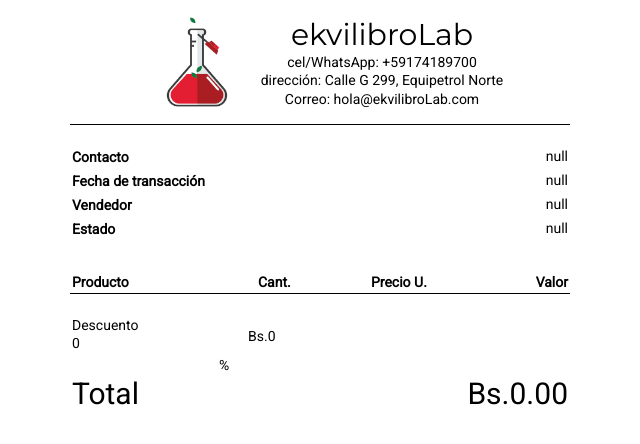
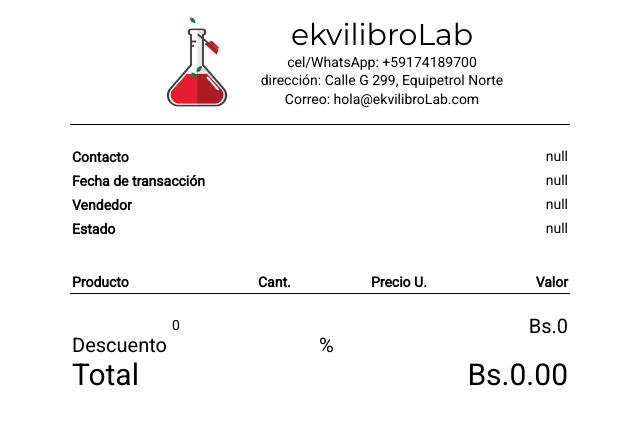
Before and after one commit to asosab/ekvilibrolab, a PHP site: page /invoice/test.html in a window 1280 px wide. Shown: the top 444 px of the page, without its empty margins (320-960 px from the left). Run offline with PHP 8.4, Linux system fonts and the light colour scheme.

Commit message:
invoice css

```diff
--- a/invoice/css/style.css
+++ b/invoice/css/style.css
@@ -49,6 +49,11 @@ table td, table th { border: none; padding: 2px; }
 .totald {font: 30px/1 Roboto; vertical-align: top; text-align: right;}
 #total {font: 30px/1 Roboto; vertical-align: top; text-align: right;}
 
+.descuentot { vertical-align: top; border: 1; clear: both; width: 100%; margin: 0; font: 20px/1 Roboto; font-weight: bold; padding-right: 1.28em; padding-left: 1.28em;}
+.descuentoi {font: 20px/1 Roboto; vertical-align: top; text-align: left;}
+.descuentod {font: 20px/1 Roboto; vertical-align: top; text-align: right;}
+#descuento {font: 20px/1 Roboto; vertical-align: top; text-align: right;}
+
 textarea:hover, textarea:focus, #items td.total-value textarea:hover, #items td.total-value textarea:focus, .delete:hover { background-color:#FFFFFF; }
 
 .delete-wpr { position: relative; }
--- a/invoice/test.html
+++ b/invoice/test.html
@@ -75,12 +75,13 @@
 		</table>
 
 		<hr/>
-
-		<table class="totalt">
+		<table class="descuentot">
             <tr>
                 <td class="descuentoi">Descuento <textarea id="descuentod" >0</textarea>%</td>
-                <td class="descuentot"><textarea id="descuento" >Bs.0</textarea></td>
+                <td class="descuentod"><textarea id="descuento" >Bs.0</textarea></td>
             </tr>
+        </table>
+		<table class="totalt">
             <tr>
                 <td class="totali">Total</td>
                 <td class="totald"><textarea id="total" >Bs.500.00</textarea></td>
```
